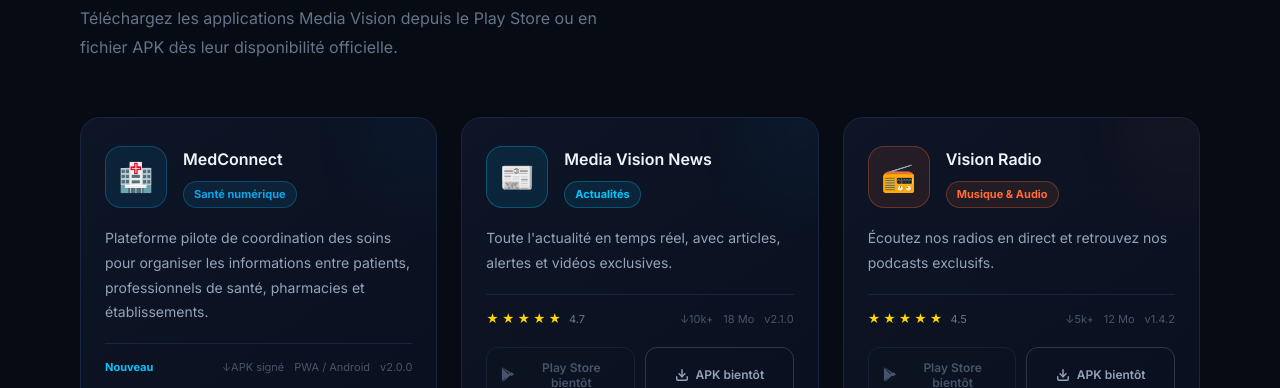
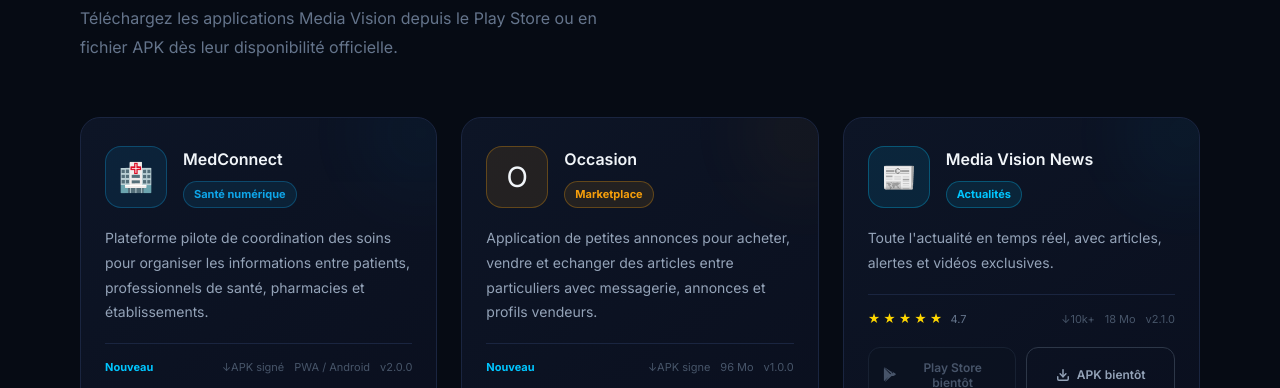
Before and after one commit to davekbg08-cloud/media-vision-site, a website: page applications.html in a window 1280 px wide. Shown: the part 327-715 px from the top of the page. Drawn offline with Linux system fonts and the light colour scheme.

Commit message:
Add-Occasion-APK-download

```diff
--- a/applications.html
+++ b/applications.html
@@ -395,6 +395,21 @@ const apps = [
     rating: null,
   },
   {
+    name: "Occasion",
+    category: "Marketplace",
+    desc: "Application de petites annonces pour acheter, vendre et echanger des articles entre particuliers avec messagerie, annonces et profils vendeurs.",
+    version: "v1.0.0",
+    size: "96 Mo",
+    icon: "O",
+    color: "#F59E0B",
+    playUrl: "https://play.google.com/store/apps/details?id=com.occasion.app",
+    playAvailable: true,
+    apkUrl: "/downloads/occasion.apk",
+    apkAvailable: true,
+    downloads: "APK signe",
+    rating: null,
+  },
+  {
     name: "Media Vision News",
     category: "Actualités",
     desc: "Toute l'actualité en temps réel, avec articles, alertes et vidéos exclusives.",
```
Also changed, not shown: downloads/README.md, 1 other file.
